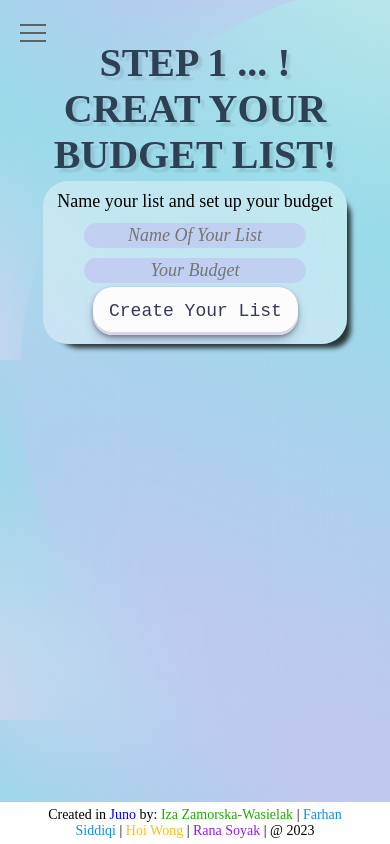
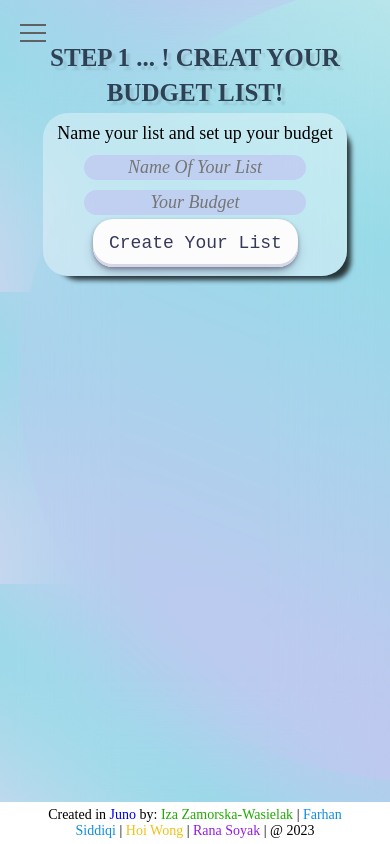
Before and after one commit to RIHFapp/BCM-backup, a React (Create React App) app: page /searchPage in a window 390 px wide. Built offline with nearby package versions, Linux system fonts and the light colour scheme; a web font is replaced by a local one.

Commit message:
mobile touch ups

```diff
--- a/src/Components/SearchPage.js
+++ b/src/Components/SearchPage.js
@@ -323,7 +323,7 @@ const SearchPage = (/* {pageLoad} */) => {
                           />
                       </div>
                         <fieldset>
-                          <div>
+                          <div className="label">
                           <label htmlFor="displayPricedConcerts">
                           Click to hide concerts with prices to be announced
                           </label>
--- a/src/partials/abstracts/_mediaQueries.scss
+++ b/src/partials/abstracts/_mediaQueries.scss
@@ -153,6 +153,10 @@
   h1{
     font-size: 3.5rem;
   }
+  h2{
+    font-size: 2.5rem;
+    line-height: 3.5rem;
+  }
   h3{
     font-size: 1.9rem;
     width: 100%;
@@ -279,7 +283,7 @@
 @media (max-width: 480px) {
   .wrapper{
     width: 78%;
-  }
+  }frt
   // .listOfTheListsContainer{
   //   margin-top: 60px;
   // }
--- a/src/partials/base/_defaultStyles.scss
+++ b/src/partials/base/_defaultStyles.scss
@@ -69,6 +69,9 @@ form{
       margin: 2% 0;
    }
 }
+.label{
+   text-align: center;
+}
 input[type="checkbox"] {
    border: none;
    width: auto;
```
